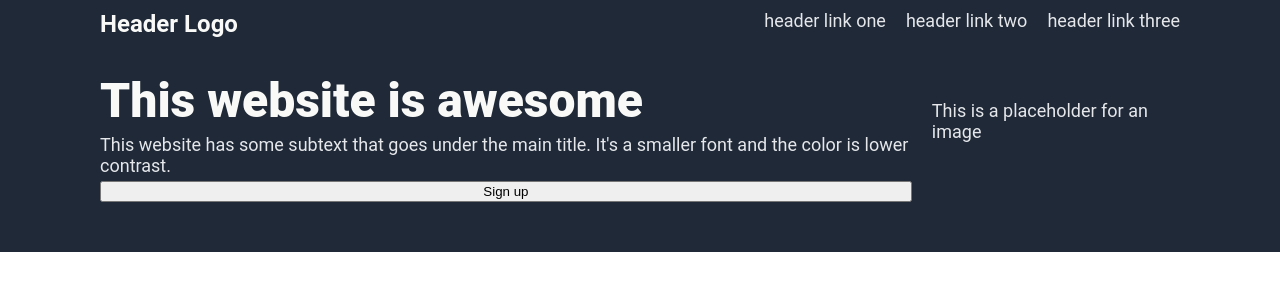
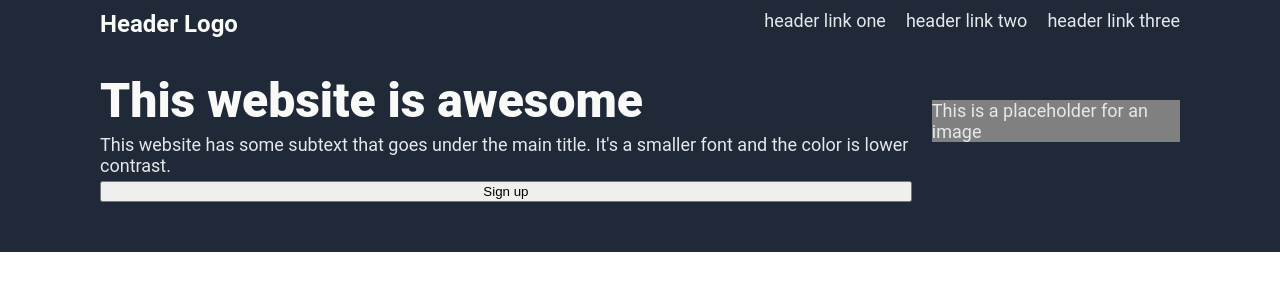
Before and after one commit to stefandeissler/project-landing-page, a plain HTML site: page index.html in a window 1280 px wide. Drawn offline with Linux system fonts and the light colour scheme.

Commit message:
Fill hero right column with grey background, center placeholder text

```diff
--- a/style.css
+++ b/style.css
@@ -69,3 +69,11 @@ body {
   flex-direction: column;
   gap: 5px;
 }
+
+.hero-right {
+  display: flex;
+  flex-direction: column;
+  justify-content: center;
+  align-items: center;
+  background-color: gray;
+}
```
